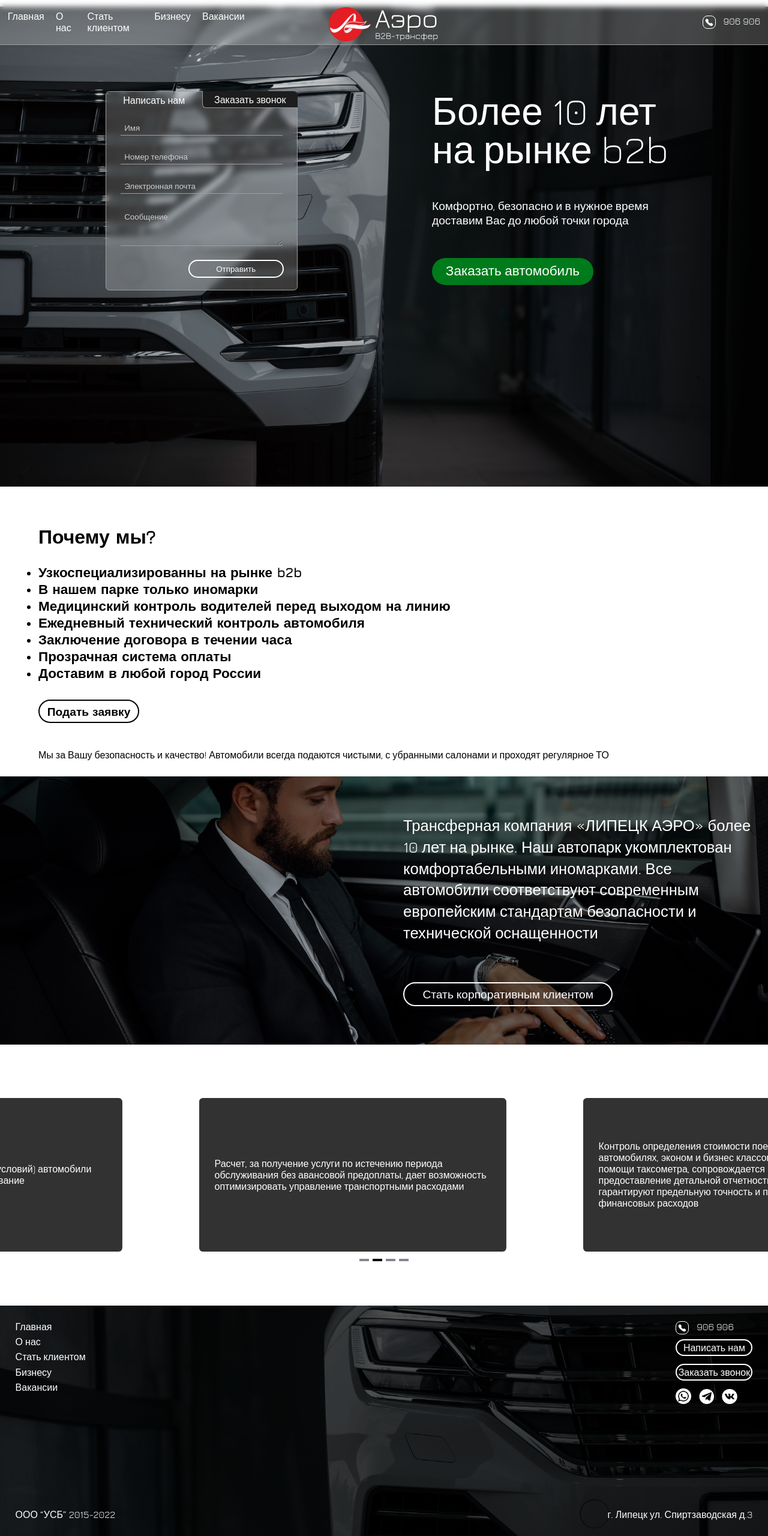
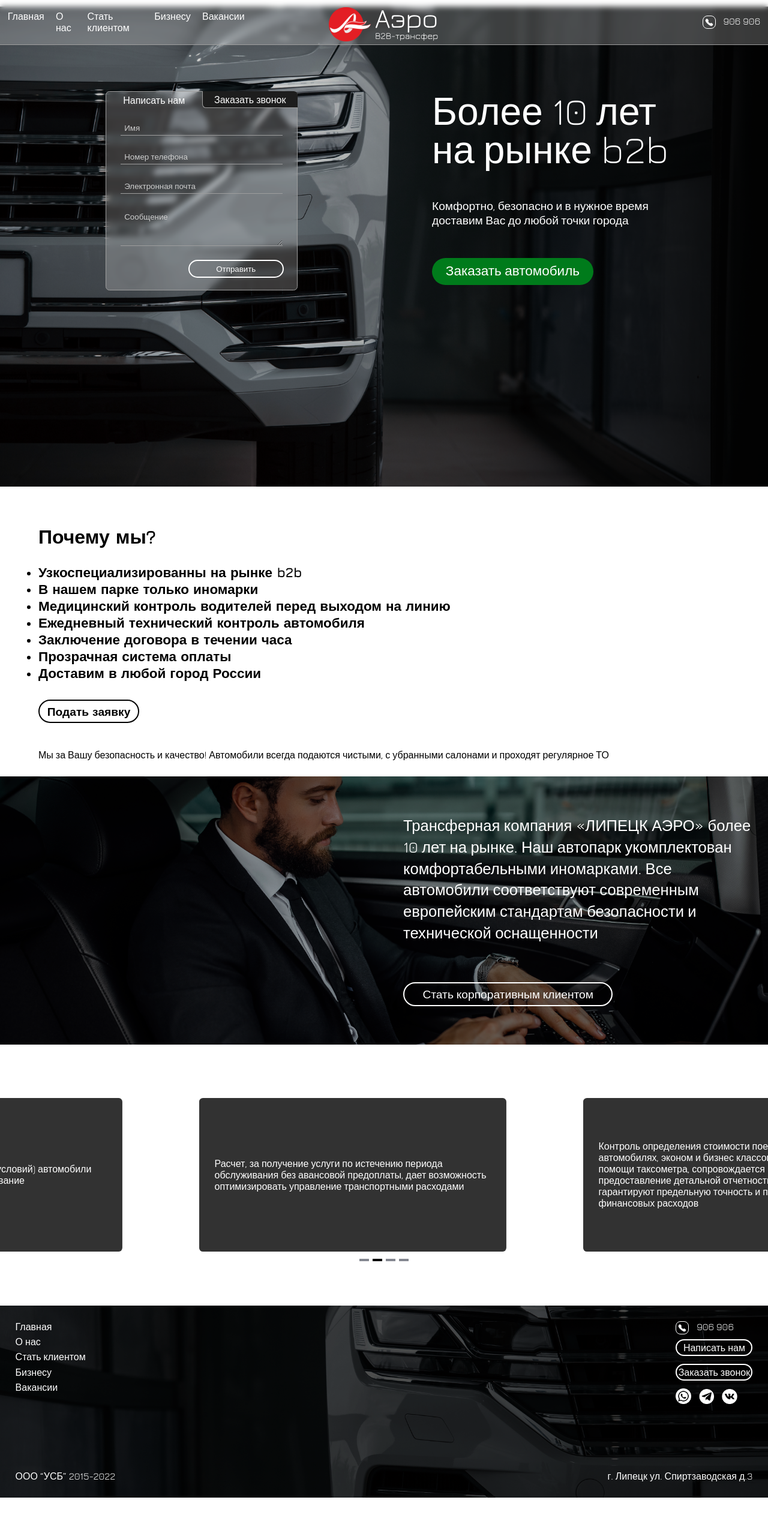
Before and after one commit to AlexandrPopovValerievich/Lipetsk-aero, a Vue app: page / in a window 1280 px wide. Shown: the whole page at 60% size. After the commit the page ends 2496 px from the top, so only its background shows below. Built offline with nearby package versions, Linux system fonts and the light colour scheme.

Commit message:
07.04.2023

```diff
--- a/src/components/footerCom.vue
+++ b/src/components/footerCom.vue
@@ -53,7 +53,7 @@
     background: center url(../assets/bg-footer.png) no-repeat;
     background-size: cover;
     color: white;
-    height: 30vw;
+    height: 25vw;
     display: flex;
     justify-content: space-between;
 }
```
